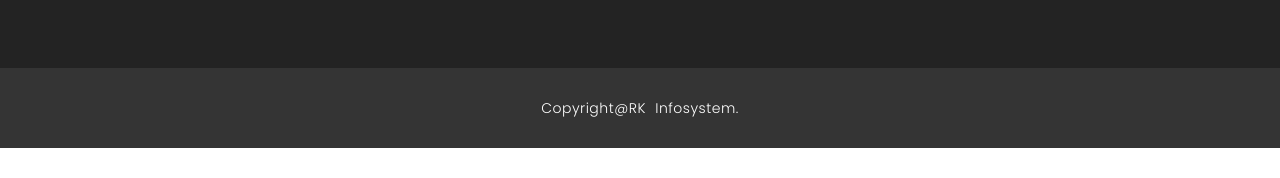
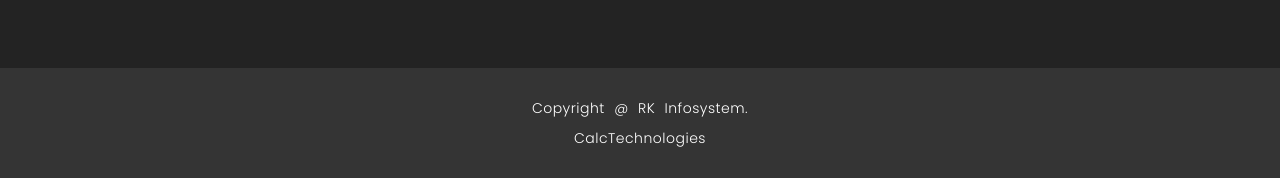
Before and after one commit to prajan2/rk, a plain HTML site: page index.html in a window 1280 px wide. Shown: the part 6610-6788 px from the top of the page. Before the commit the page ends 6758 px from the top, so only its background shows below. Drawn offline with nearby package versions, Linux system fonts and the light colour scheme.

Commit message:
Details added

```diff
--- a/index.html
+++ b/index.html
@@ -711,8 +711,7 @@
     <div class="container">
       <div class="row">
         <div class="col-md-12">
-          <p>Copyright@RK Infosystem.</p>
-
+          <p>Copyright @ RK Infosystem.</p> <p><a href="http://calctechnologies.co.in">CalcTechnologies</a></p>
         </div>
       </div>
     </div>
```
